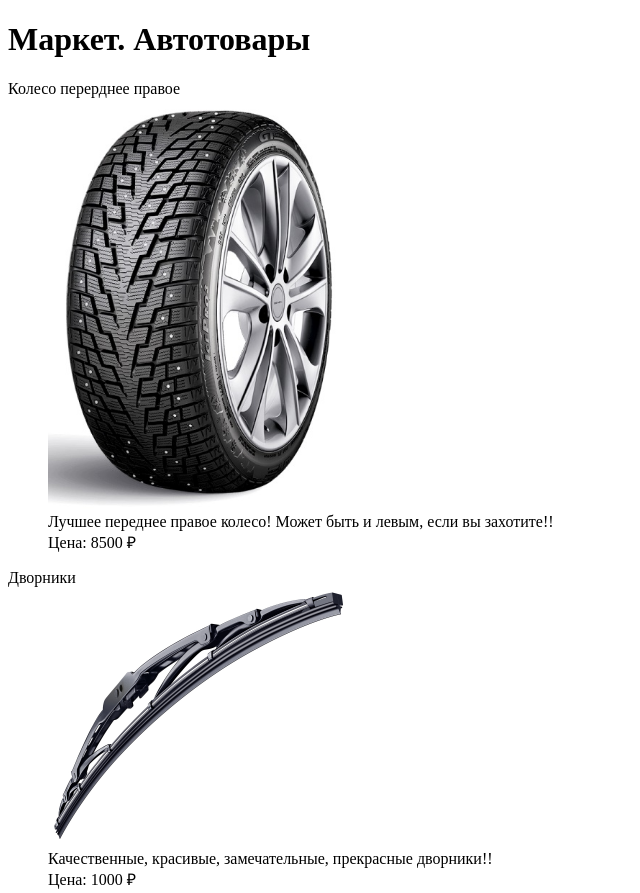
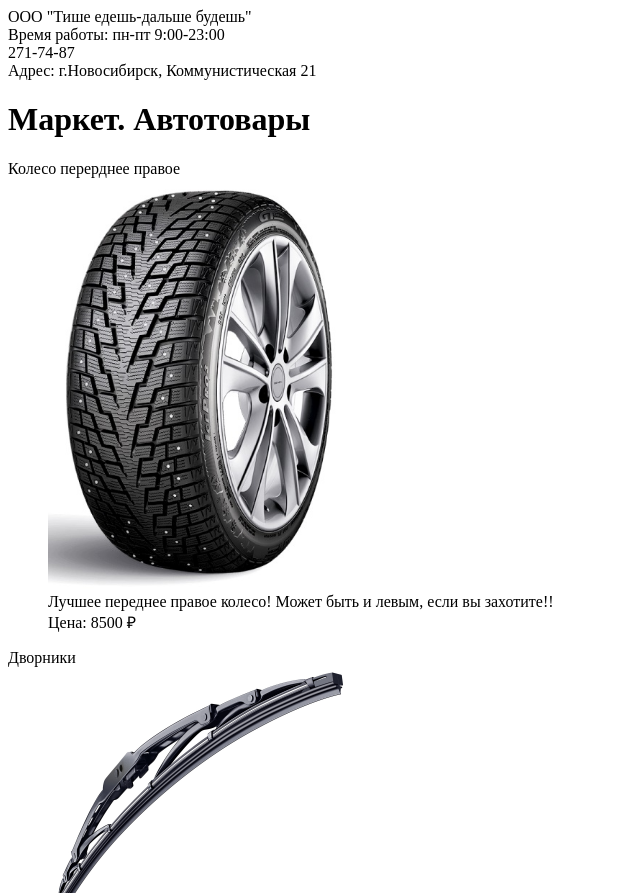
Before and after one commit to KashinaShurlakova/Web-Programming_LR, a plain HTML site: page index.html in a window 1280 px wide. Shown: the top 893 px of the page, without its empty margins (0-640 px from the left). Drawn offline with Linux system fonts and the light colour scheme.

Commit message:
Шапка

```diff
--- a/index.html
+++ b/index.html
@@ -6,6 +6,12 @@
     </head>
 
     <body>
+        <header>
+            ООО "Тише едешь-дальше будешь"<br>
+            Время работы: пн-пт 9:00-23:00<br>
+            271-74-87<br>
+            Адрес: г.Новосибирск, Коммунистическая 21
+        </header>
         <h1>Маркет. Автотовары</h1>
 
         <dl>
@@ -38,5 +44,9 @@
                 Цена: 368 &#8381;
             </dd>
         </dl>
+        <footer>
+          Copyright Kashina Daria, Shurlakova Victoria<br>
+          Avtotovary@gmail.com
+        </footer>
     </body>
 </html>
```
